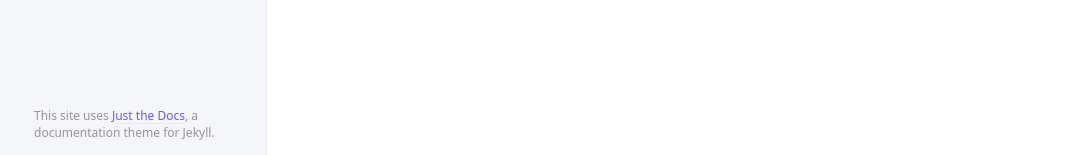
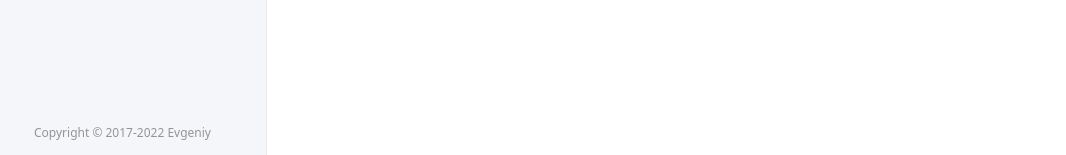
Before and after one commit to evgenvandev/evgenvandev.github.io, a Jekyll site: the page built from docs/orders/orders.md, in a window 1280 px wide. Shown: the part 742-897 px from the top of the page, without its empty margins (105-1171 px from the left). Built offline with Jekyll 4.4.1, drawn with Linux system fonts in a browser that asks for light colours.

Commit message:
edit fotter of sidebar

```diff
--- a/_layouts/default.html
+++ b/_layouts/default.html
@@ -66,7 +66,7 @@ layout: table_wrappers
       {% endif %}
     </nav>
     <footer class="site-footer">
-      This site uses <a href="https://github.com/pmarsceill/just-the-docs">Just the Docs</a>, a documentation theme for Jekyll.
+      Copyright © 2017-2022 Evgeniy
     </footer>
   </div>
   <div class="main" id="top">
```
